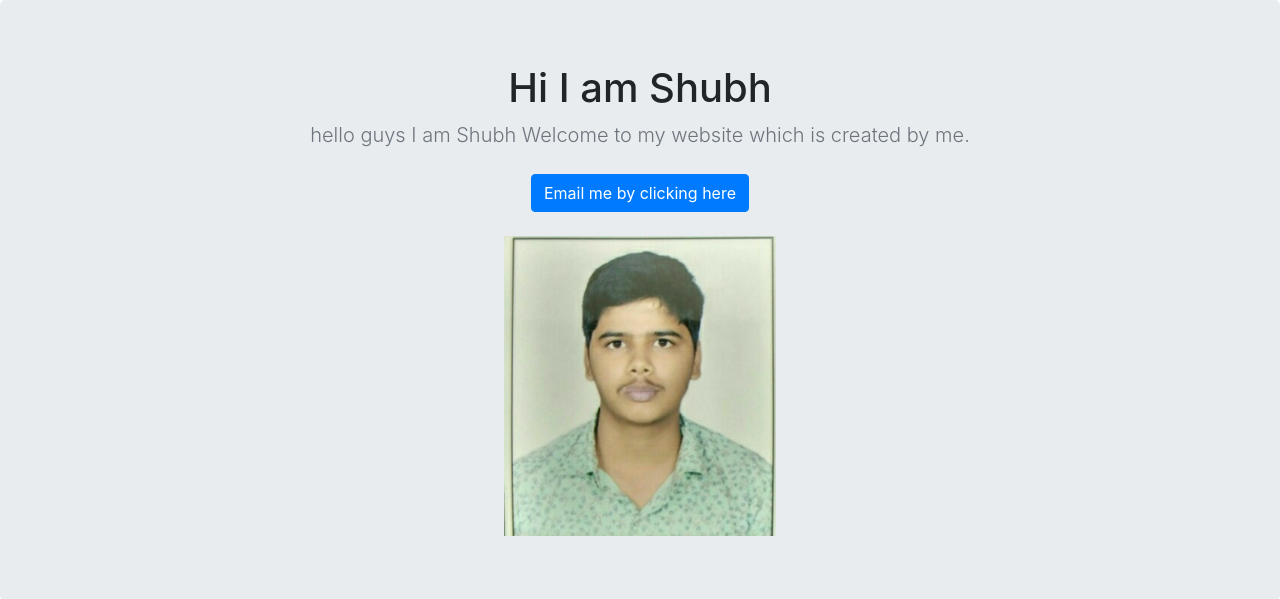
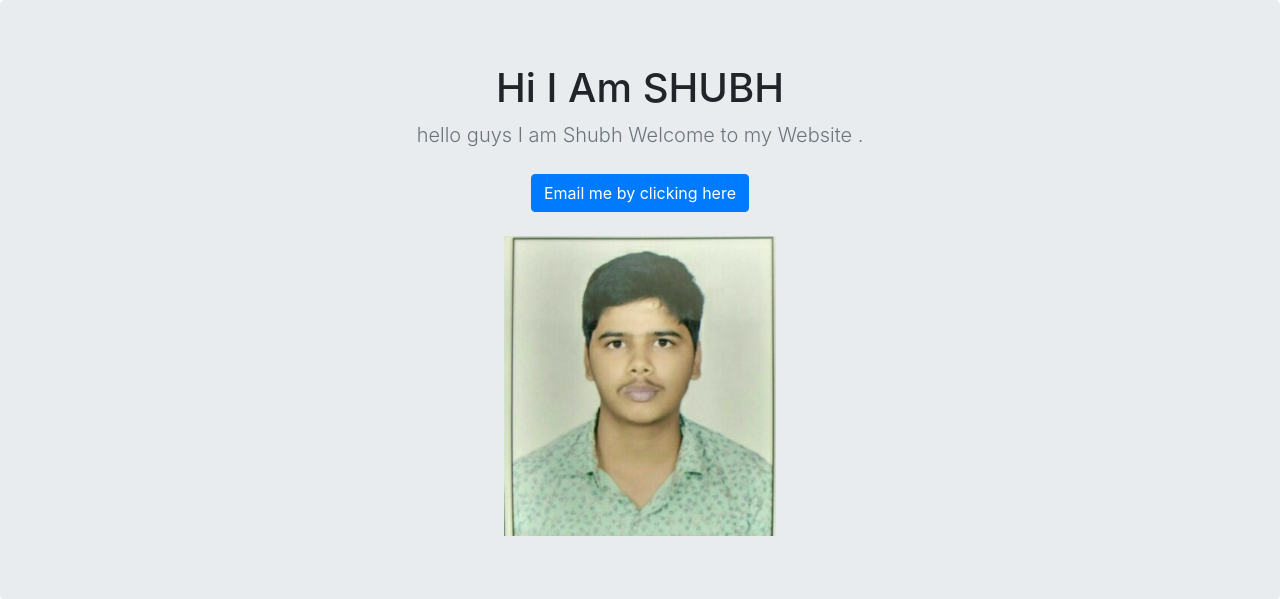
Before and after one commit to shubhnagar/Portfolio1, a Django app: page / in a window 1280 px wide. Shown: the part 56-655 px from the top of the page. Run offline with Django 3.2, Linux system fonts and the light colour scheme; data that the repository does not hold is empty; some libraries are stand-ins or nearby versions.

Commit message:
updated some content

```diff
--- a/jobs/templates/jobs/home.html
+++ b/jobs/templates/jobs/home.html
@@ -44,8 +44,8 @@
 
                 <section class="jumbotron text-center">
                         <div class="container">
-                          <h1 class="jumbotron-heading"> Hi I am Shubh</h1>
-                          <p class="lead text-muted">hello guys I am Shubh Welcome to my website which is created by me.</p>
+                          <h1 class="jumbotron-heading"> Hi I Am SHUBH</h1>
+                          <p class="lead text-muted">hello guys I am Shubh Welcome to my Website .</p>
                           <p>
                             <a href="mailto:shubhnagar2000@gmail.com" class="btn btn-primary my-2">Email me by clicking here</a>
                           </p>
```
